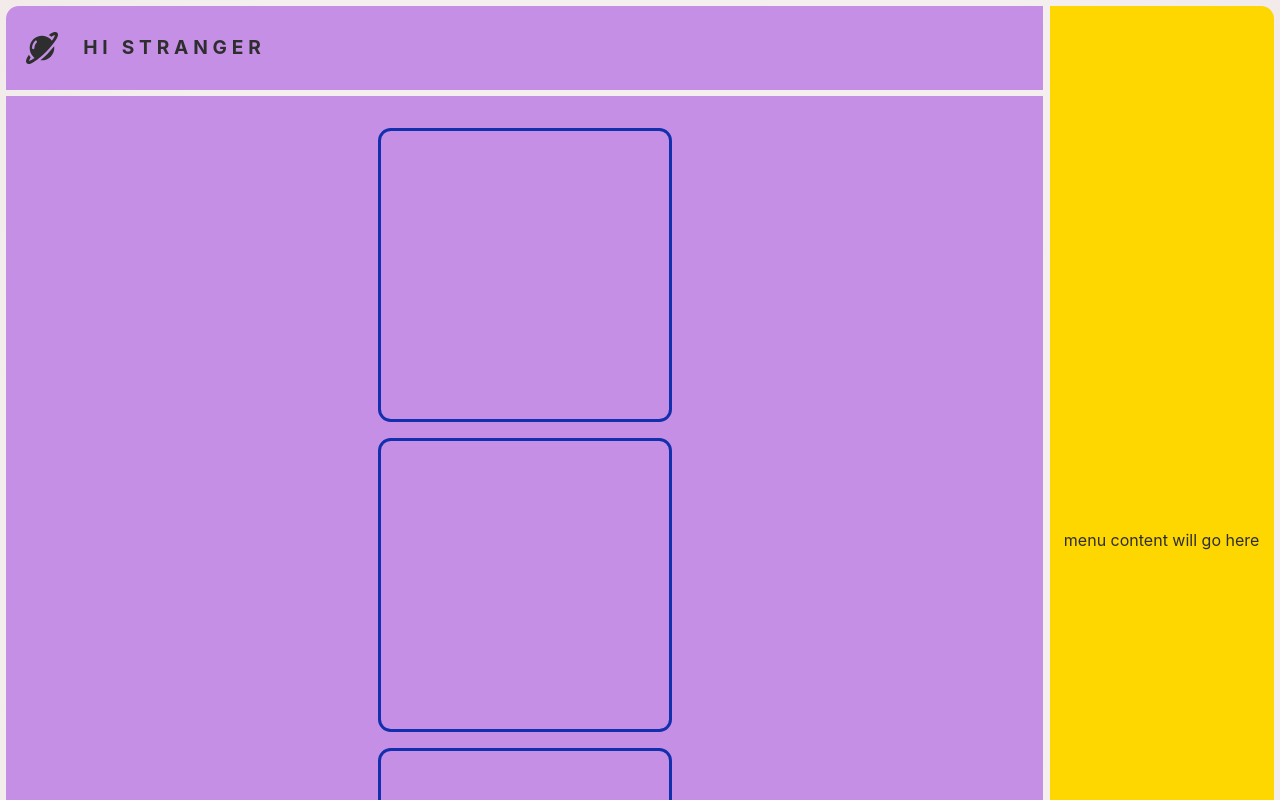
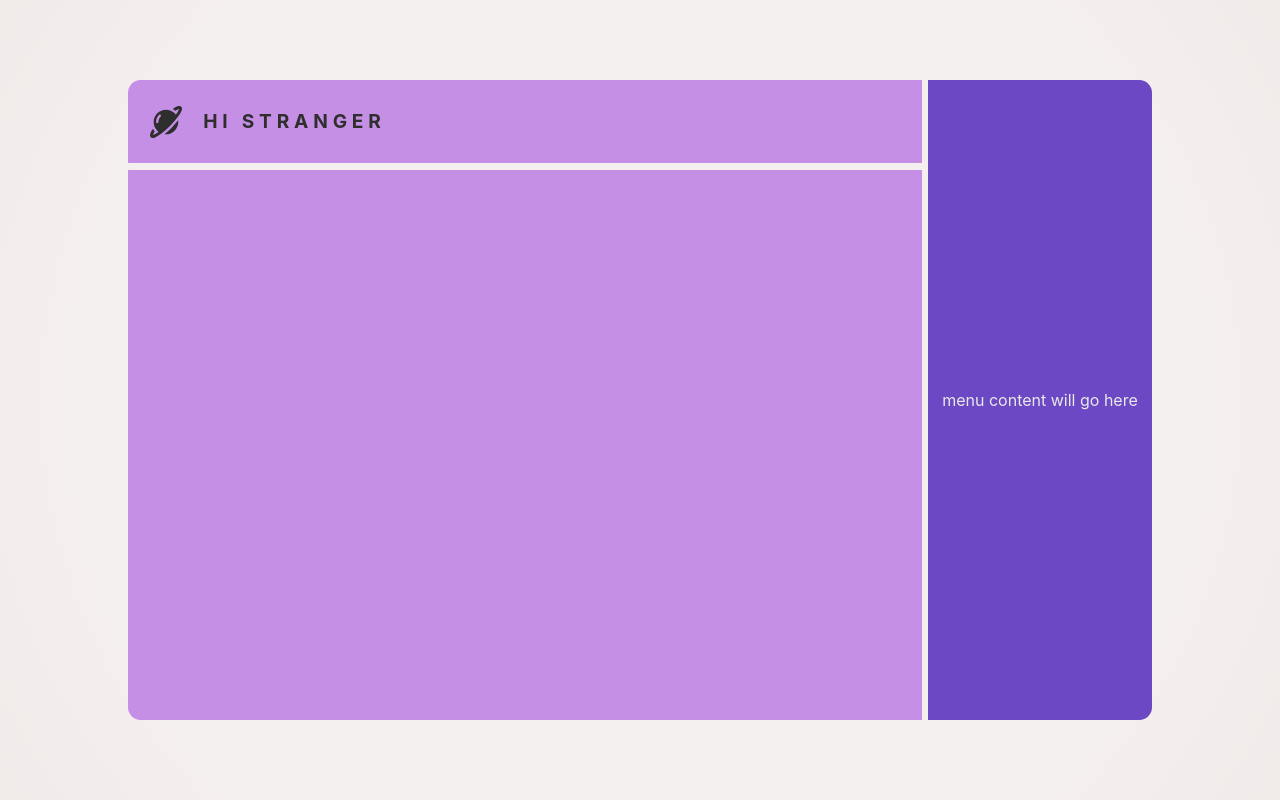
Before and after one commit to lisa-von-mond/space-dashboard, a Vue app: page / in a window 1280 px wide. Shown: the top 800 px of the page. Built offline with nearby package versions, Linux system fonts and the light colour scheme.

Commit message:
layout dashboard

```diff
--- a/src/App.vue
+++ b/src/App.vue
@@ -11,7 +11,7 @@ import Dashboard from './components/Dashboard.vue'
 <style scoped>
 
 main {
-
+  margin: auto;
 }
 
 </style>
--- a/src/components/Dashboard.vue
+++ b/src/components/Dashboard.vue
@@ -26,9 +26,9 @@ const count = ref(0)
         <h1>Hi {{ name }}</h1>
       </section>
       <section class="dashboard__widget-area">
+        <!---div class="widget-dummy"></div>
         <div class="widget-dummy"></div>
-        <div class="widget-dummy"></div>
-        <div class="widget-dummy"></div>
+        <div class="widget-dummy"></div--->
       </section>
     </div>
     <nav class="dashboard__navigation">
@@ -62,22 +62,34 @@ const count = ref(0)
 
 .dashboard {
   width: 100%;
-  min-height: 100vh;
+  min-height: calc(100vh - ($standard-gap * 2));
   margin: auto;
+  @include flex(column, space-between, space-between, $standard-gap);
+
   @media (min-width: $screen-small) {
-    @include flex(row, center, space-between, $standard-gap)
+    @include flex(row, center, space-between, $standard-gap);
+    max-width: 1080px;
+    width: 90vw;
+    height: 90vh;
+    overflow: hidden;
+    min-height: auto;
+  }
+
+  @media (min-width: $screen-medium) {
+    width: 80vw;
+    height: 80vh;
   }
 
   &__content {
-    width: 100%;
-    @include flex(column, space-between, space-between, $standard-gap)
+    @include flex(column, space-between, space-between, $standard-gap);
+    flex-grow: 1;
   }
 
   &__header {
     height: 4rem;
     background: $color-secondary;
-    padding: 0.6rem 1.2rem;
-    @include flex(row, flex-start, center, 1.6rem);
+    padding: 0.6rem 1.4rem;
+    @include flex(row, flex-start, center, 1.3rem);
     border-radius: 0.8rem 0.8rem 0 0;
 
     @media (min-width: $screen-small) {
@@ -89,9 +101,10 @@ const count = ref(0)
     background: $color-secondary;
     padding: 1rem;
     border-radius: 0 0 0.8rem 0.8rem;
+    flex-grow: 1;
 
     @media (min-width: $screen-small) {
-      border-radius: 0 0 0.8rem 0‚;
+      border-radius: 0 0 0 0.8rem;
     }
 
     .widget-dummy {
@@ -104,6 +117,12 @@ const count = ref(0)
   }
 
   &__navigation {
+    position: absolute;
+
+    @media (min-width: $screen-small) {
+      position: relative;
+    }
+
     .dashboard__menu-button {
       position: fixed;
       height: 3.2rem;
--- a/src/components/SideBar.vue
+++ b/src/components/SideBar.vue
@@ -31,8 +31,8 @@ const state = reactive({
   top: 0;
   right: 0;
   bottom: 0;
-  background: gold;
-  border-radius: 0.8rem;
+  background: $color-secondary--dark;
+  color: $color-light;
   z-index: 100;
   @include flex(column, center, center);
 
--- a/src/style.scss
+++ b/src/style.scss
@@ -12,6 +12,7 @@
   text-rendering: optimizeLegibility;
   -webkit-font-smoothing: antialiased;
   -moz-osx-font-smoothing: grayscale;
+  background: white;
 }
 
 body {
@@ -27,7 +28,6 @@ body {
 
 #app {
   width: 100%;
-  max-width: 1280px;
   padding: $standard-gap;
   text-align: center;
 }
```
